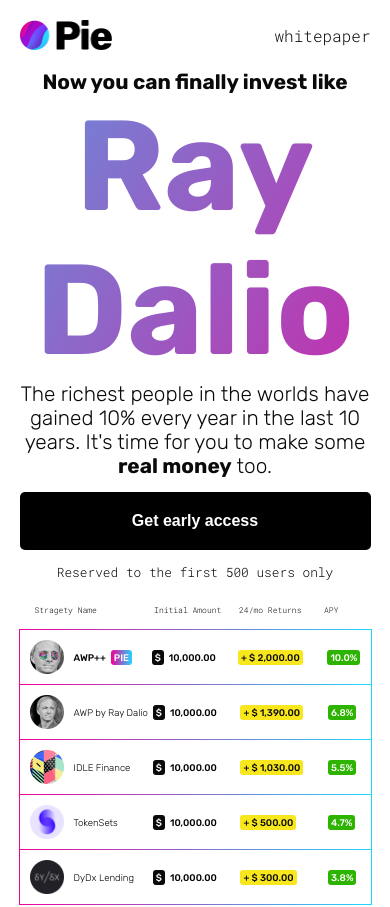
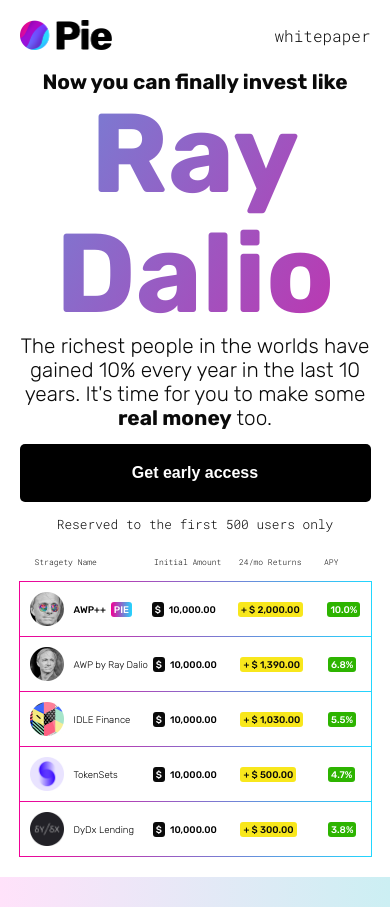
Before and after one commit to pie-dao/frontend, a React (Create React App) app: page / in a window 390 px wide. Shown: the top 907 px of the page. Built offline with nearby package versions, Linux system fonts and the light colour scheme.

Commit message:
reducing mobile title

```diff
--- a/src/App.css
+++ b/src/App.css
@@ -9,7 +9,7 @@
 :root {
   --almost-black: #0a0a0a;
   --text-verybig: 10rem;
-  --text-verybig-mobile: 8rem;
+  --text-verybig-mobile: 7rem;
   --text-ratherbig: 4rem;
   --text-big: 2.3rem;
   --text-medium: 1.5rem;
--- a/src/Components/Hero.js
+++ b/src/Components/Hero.js
@@ -60,7 +60,7 @@
 
   @media (max-width: 768px) {
     font-size: var(--text-verybig-mobile);
-    line-height: 9rem;
+    line-height: 7.5rem;
 
   }
 `;
```
